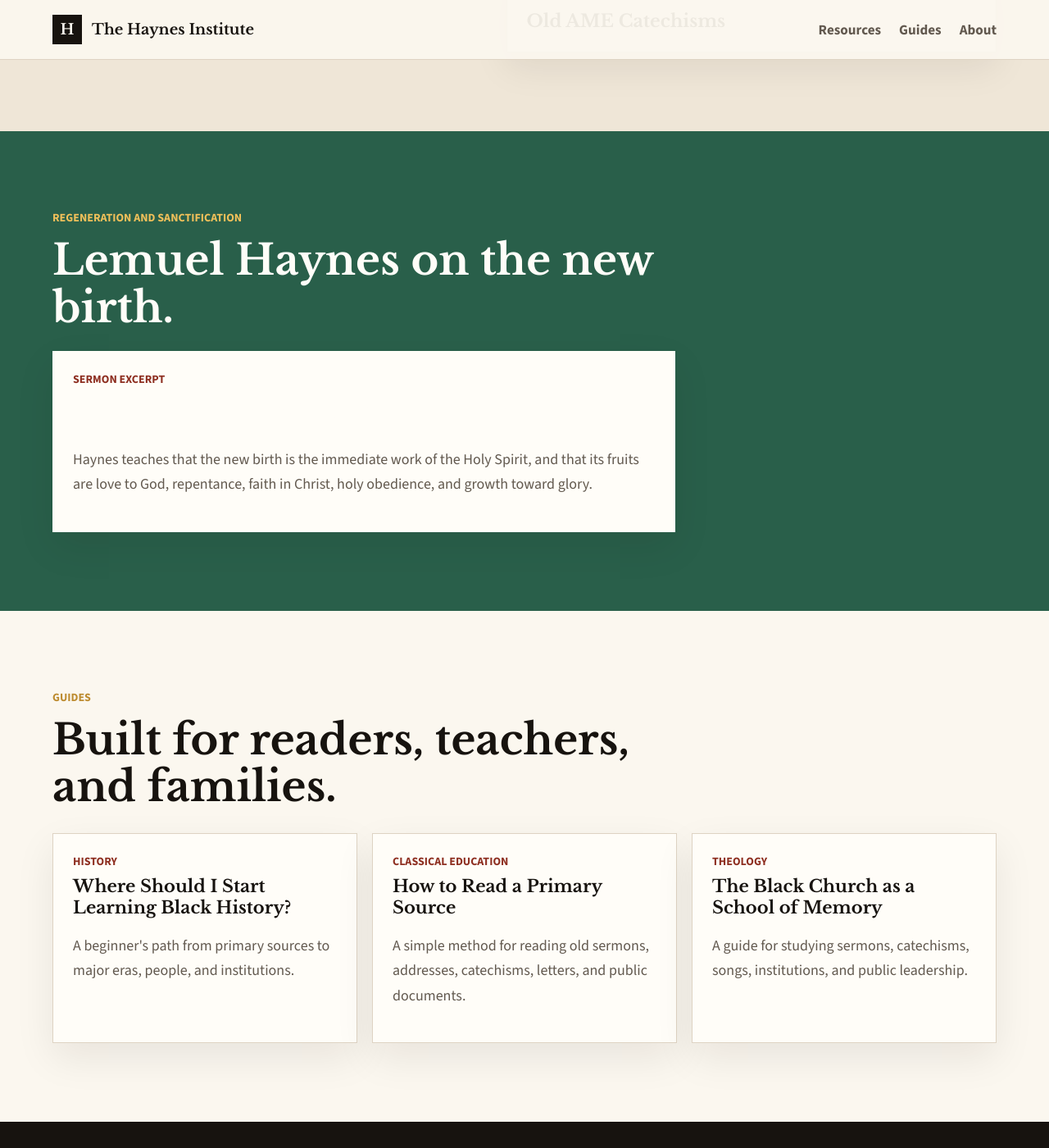
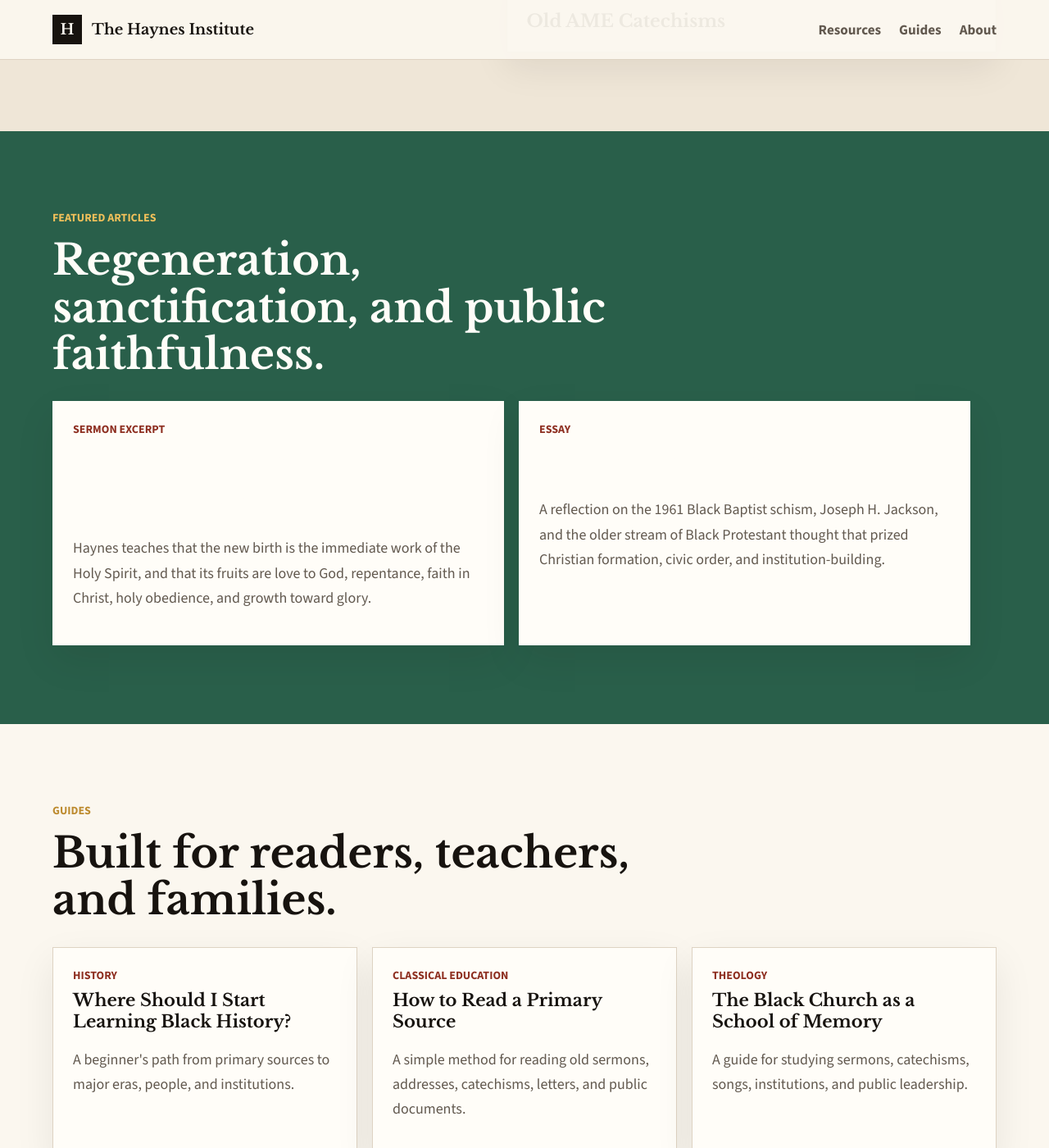
Before and after one commit to devguykyle/haynes-institute, a Jekyll site: the page built from index.md, in a window 1280 px wide and 1400 px high, scrolled down 2006 px. Shown: the whole window at 82% size. Built offline with Jekyll 4.4.1, drawn with Linux system fonts in a browser that asks for light colours.

Commit message:
updated added my own

```diff
--- a/assets/css/style.scss
+++ b/assets/css/style.scss
@@ -237,6 +237,18 @@ a {
   max-width: 760px;
 }
 
+.article-grid {
+  display: grid;
+  gap: 18px;
+  grid-template-columns: repeat(2, minmax(0, 1fr));
+  margin-top: 28px;
+  max-width: 1120px;
+}
+
+.article-grid .article-card {
+  max-width: none;
+}
+
 .article-card span {
   color: var(--red);
   display: block;
@@ -344,6 +356,7 @@ a {
   }
 
   .feature-grid,
+  .article-grid,
   .guide-grid,
   .section--split {
     grid-template-columns: 1fr;
--- a/index.md
+++ b/index.md
@@ -55,14 +55,21 @@ body_class: home
 
 <section class="section section--accent">
   <div class="section__header">
-    <p class="eyebrow">Regeneration and Sanctification</p>
-    <h2>Lemuel Haynes on the new birth.</h2>
+    <p class="eyebrow">Featured Articles</p>
+    <h2>Regeneration, sanctification, and public faithfulness.</h2>
   </div>
-  <a class="article-card" href="{{ '/resources/lemuel-haynes-nature-of-regeneration/' | relative_url }}">
-    <span>Sermon Excerpt</span>
-    <h3>The Nature of Regeneration</h3>
-    <p>Haynes teaches that the new birth is the immediate work of the Holy Spirit, and that its fruits are love to God, repentance, faith in Christ, holy obedience, and growth toward glory.</p>
-  </a>
+  <div class="article-grid">
+    <a class="article-card" href="{{ '/resources/lemuel-haynes-nature-of-regeneration/' | relative_url }}">
+      <span>Sermon Excerpt</span>
+      <h3>The Nature of Regeneration</h3>
+      <p>Haynes teaches that the new birth is the immediate work of the Holy Spirit, and that its fruits are love to God, repentance, faith in Christ, holy obedience, and growth toward glory.</p>
+    </a>
+    <a class="article-card" href="{{ '/resources/protest-or-production-1961-black-baptist-schism/' | relative_url }}">
+      <span>Essay</span>
+      <h3>Protest or Production</h3>
+      <p>A reflection on the 1961 Black Baptist schism, Joseph H. Jackson, and the older stream of Black Protestant thought that prized Christian formation, civic order, and institution-building.</p>
+    </a>
+  </div>
 </section>
 
 <section class="section">
```
Also changed, not shown: _resources/protest-or-production-1961-black-baptist-schism.md (added, +60 -0 lines).
